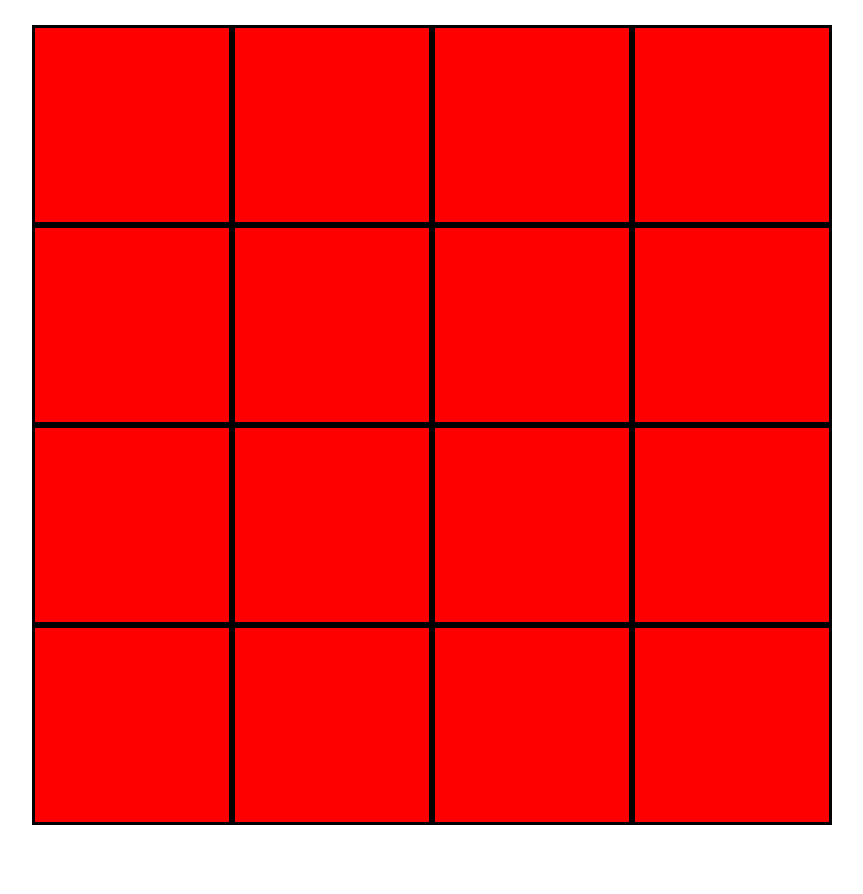
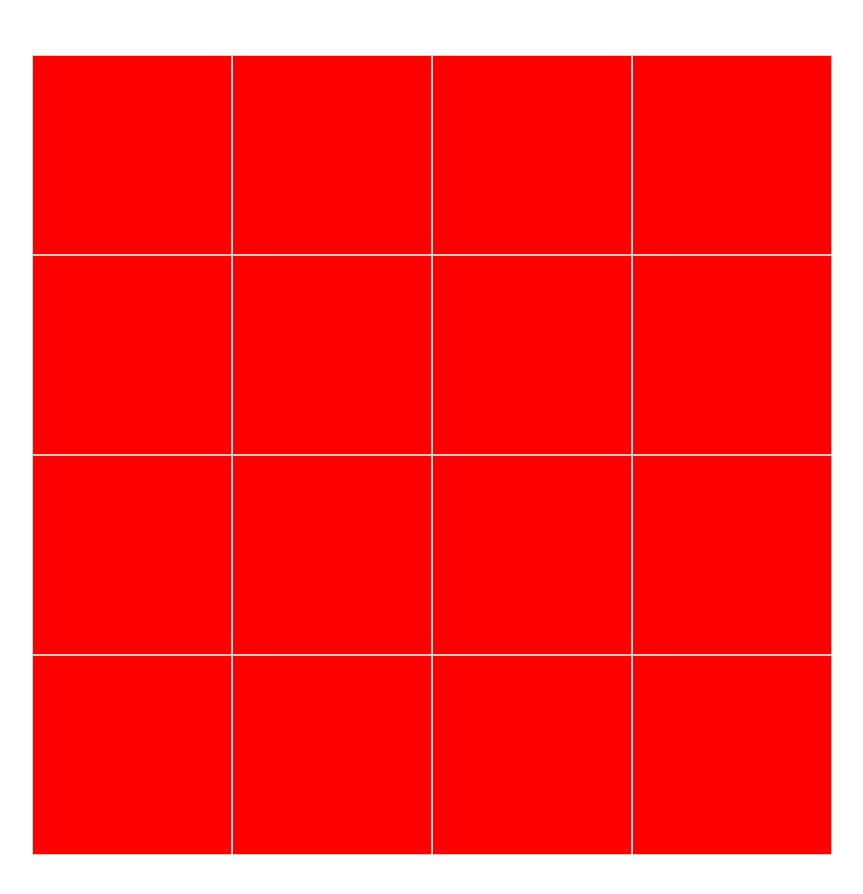
Before and after one commit to Zoneam/memory-game, a plain HTML site: page index.html in a window 1280 px wide. Shown: the whole page, without its empty margins (208-1071 px from the left). Before the commit the page ends 850 px from the top, so only its background shows below. Drawn offline with Linux system fonts and the light colour scheme.

Commit message:
adding styles

```diff
--- a/index.css
+++ b/index.css
@@ -1,21 +1,30 @@
-.scene {
+body { font-family: sans-serif; }
+
+.container {
     display:flex;
+    margin: 55px auto;
     flex-wrap: wrap;
     width: 800px;
     height: 800px;
+}
+
+  .scene {
+    flex-grow: 1;
+    box-sizing: border-box;
+    width: 200px;
+    height: 200px;
+    border: 1px solid #CCC;
     perspective: 600px;
-    margin: 25px auto;
   }
 
   .card {
-    flex-grow: 1;
-    box-sizing: border-box;
-    width: 25%;
-    height: 25%;
-    border: 3px solid black;
     position: relative;
-    transition: transform 1s;
+    width: 100%;
+    height: 100%;
+    cursor: pointer;
     transform-style: preserve-3d;
+    transform-origin: center right;
+    transition: transform 0.5s;
   }
 
   .card__face {
@@ -27,7 +36,7 @@
 
   .card__face:hover {
     cursor: pointer;
-    background-color: brown;
+    opacity: 0.7;
   }
 
   .card__face--front {
@@ -43,5 +52,5 @@
   }
 
   .card.is-flipped {
-    transform: rotateY(180deg);
+    transform: translateX(-100%) rotateY(-180deg);
   }
--- a/index.html
+++ b/index.html
@@ -9,11 +9,8 @@
     <script defer src="./script.js"></script>
 </head>
 <body>
-    <div class="scene">
-        <div class="card">
-          <div class="card__face card__face--front">front</div>
-          <div class="card__face card__face--back">back</div>
-        </div>
-      </div>
+    <div class="container">
+
+    </div>
 </body>
 </html>
--- a/script.js
+++ b/script.js
@@ -3,7 +3,7 @@ let flippedCards = [];
 let flippedCardIds = [];
 let score = 0;
 
-const cardDeck = document.querySelector('.scene');
+const cardDeck = document.querySelector('.container');
 
 function shuffle(array) {
     let currentIndex = array.length, temporaryValue, randomIndex;
@@ -21,9 +21,11 @@ function shuffle(array) {
 
 // Create and return HTML for a card
 function createCard(id, value) {
-    return `<div class="card" data-id="${id}" data-value="${value}">
-                <div class="card__face card__face--front"></div>
-                <div class="card__face card__face--back">${value}</div>
+    return `<div class="scene">
+                <div class="card" data-id="${id}" data-value="${value}">
+                    <div class="card__face card__face--front"></div>
+                    <div class="card__face card__face--back">${value}</div>
+                </div>
             </div>`
 }
 
```
